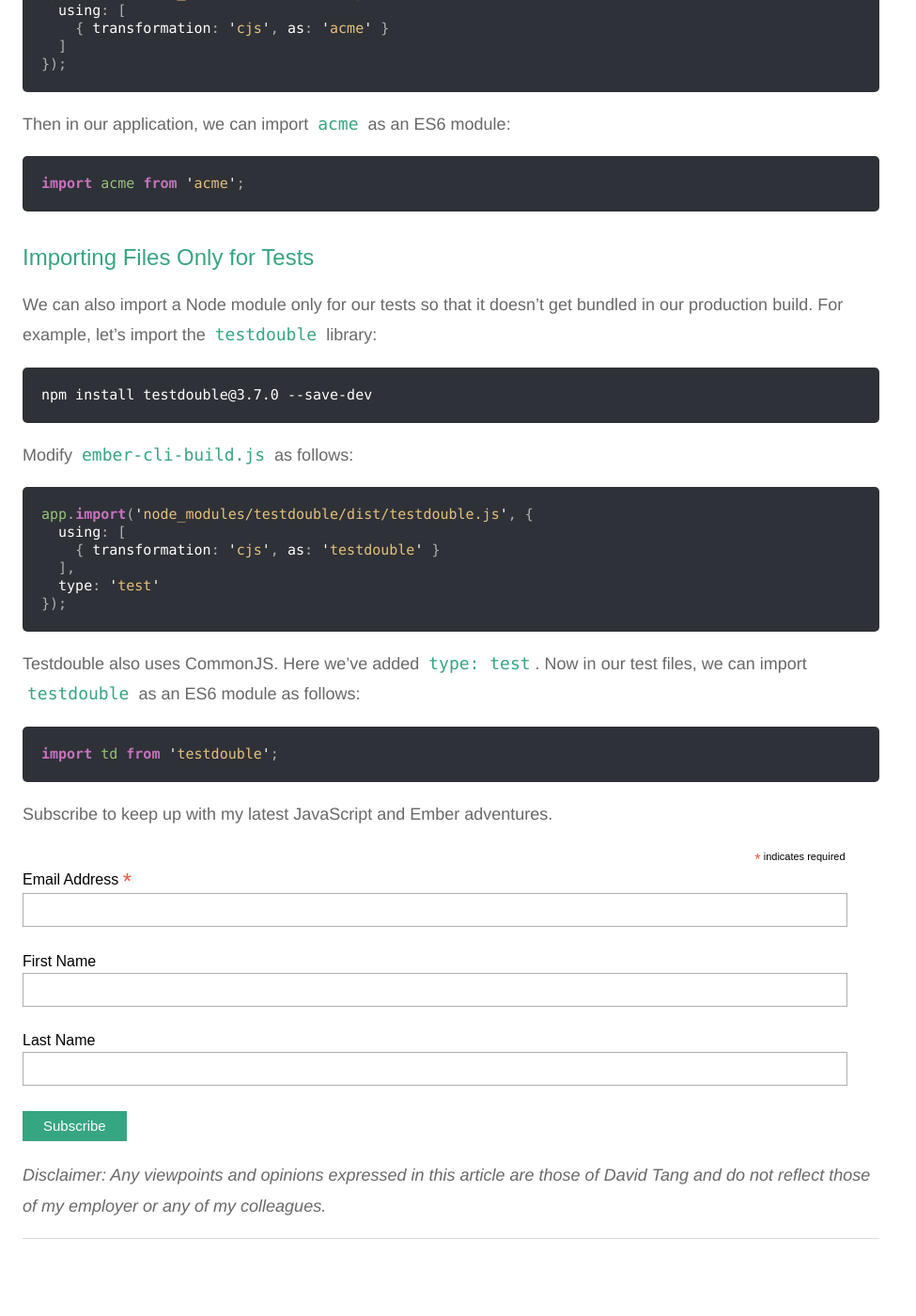
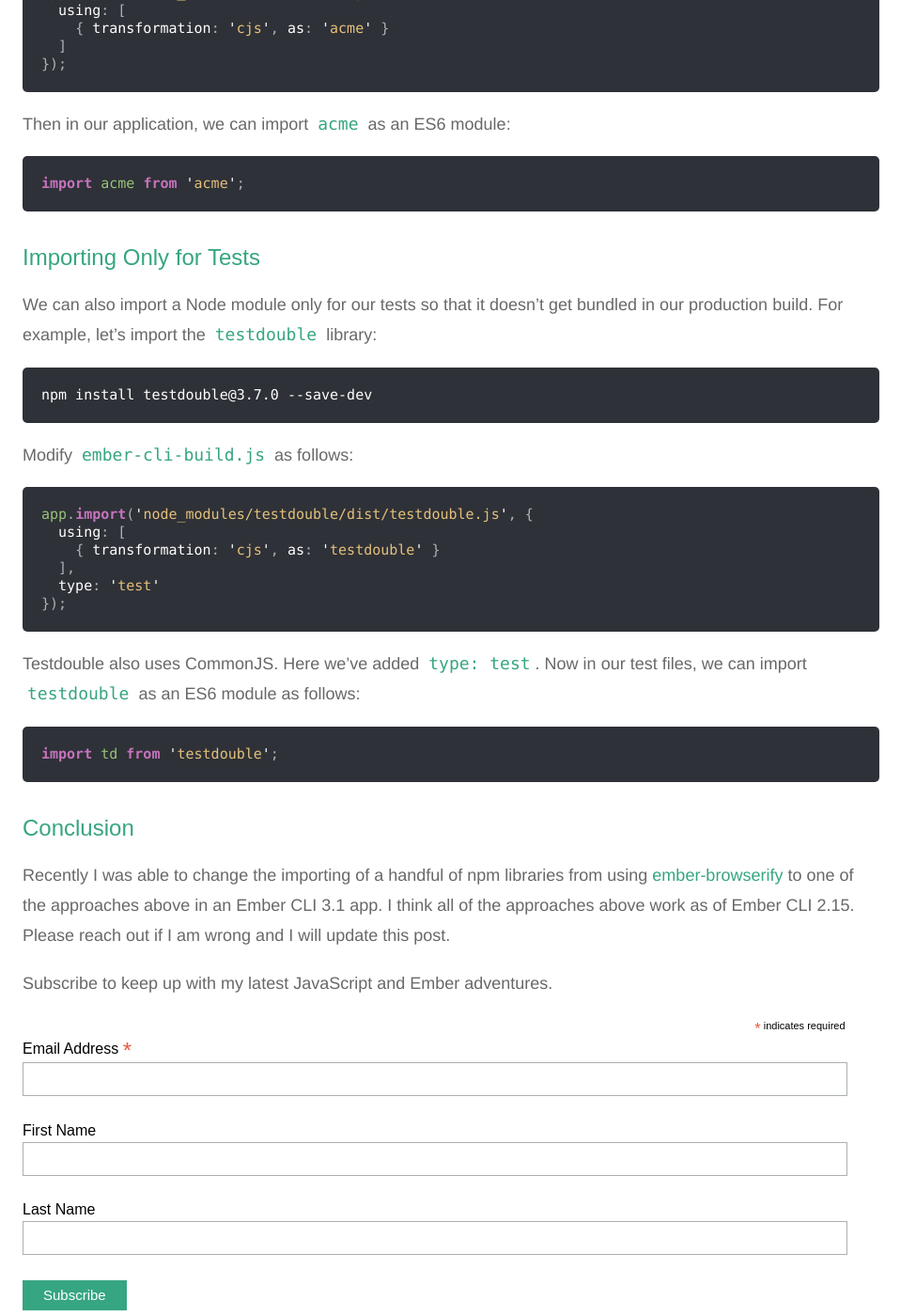
Before and after one commit to iamdtang/skaterdav85.github.io, a Jekyll site: the page built from _posts/2018-04-30-importing-from-node_modules-in-ember.md, in a window 1280 px wide and 1400 px high, scrolled down 1991 px. Shown: the whole window at 94% size, without its empty margins (0-975 px from the left). Built offline with Jekyll 4.4.1, drawn with Linux system fonts in a browser that asks for light colours; nearby versions of some CDN libraries; before the commit the page ends 3333 px from its top, so only the background shows below that.

Commit message:
adds conclusion

````diff
--- a/_posts/2018-04-30-importing-from-node_modules-in-ember.md
+++ b/_posts/2018-04-30-importing-from-node_modules-in-ember.md
@@ -98,7 +98,7 @@ Then in our application, we can import `acme` as an ES6 module:
 import acme from 'acme';
 ```
 
-## Importing Files Only for Tests
+## Importing Only for Tests
 
 We can also import a Node module only for our tests so that it doesn't get bundled in our production build. For example, let's import the `testdouble` library:
 
@@ -122,3 +122,7 @@ Testdouble also uses CommonJS. Here we've added `type: test`. Now in our test fi
 ```js
 import td from 'testdouble';
 ```
+
+## Conclusion
+
+Recently I was able to change the importing of a handful of npm libraries from using [ember-browserify](https://github.com/ef4/ember-browserify) to one of the approaches above in an Ember CLI 3.1 app. I think all of the approaches above work as of Ember CLI 2.15. Please reach out if I am wrong and I will update this post.
````
